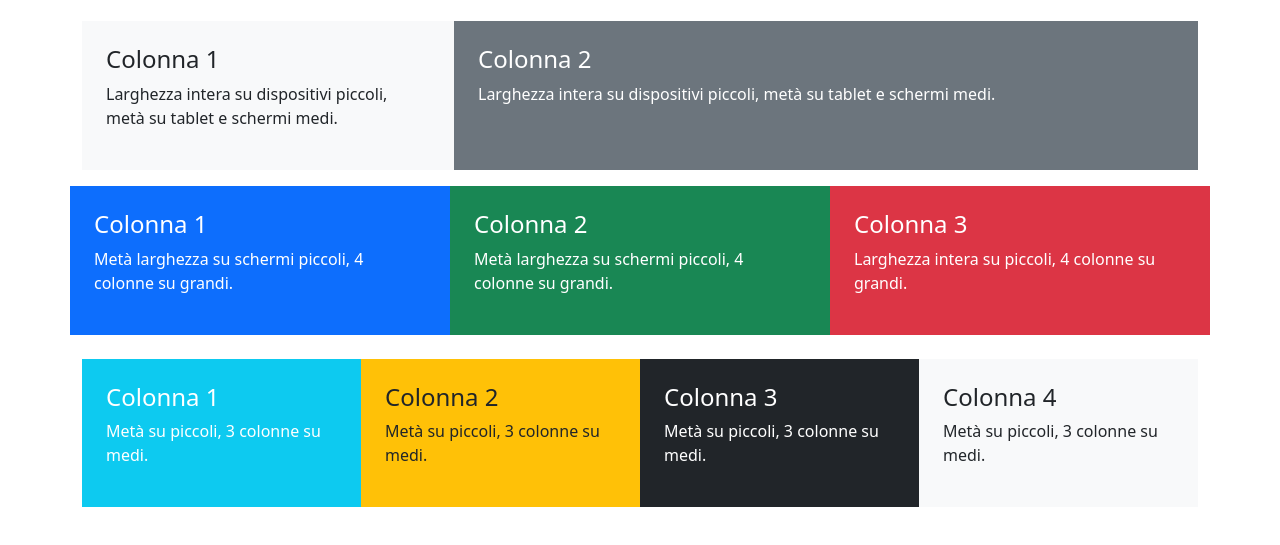
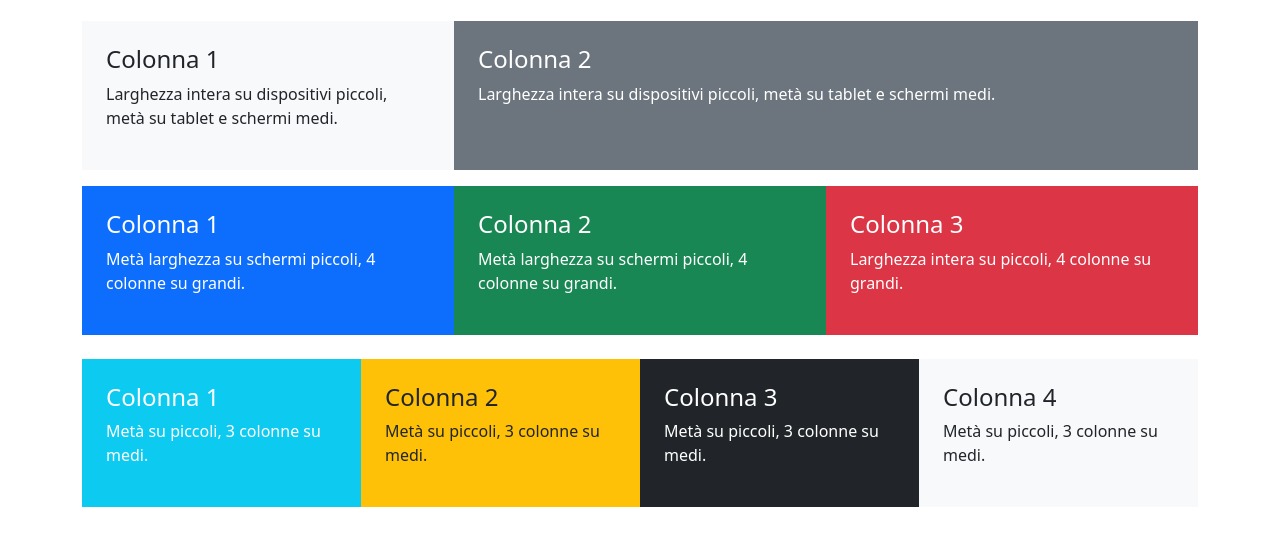
Before and after one commit to carminerizzi91-spec/htmlcss-bootstrap-layout, a plain HTML site: page index.html in a window 1280 px wide. Shown: the part 107-652 px from the top of the page. Drawn offline with Linux system fonts and the light colour scheme.

Commit message:
mod:sectrion seconda

```diff
--- a/index.html
+++ b/index.html
@@ -31,7 +31,7 @@
 </div>
 
   <!-- Seconda sezione -->
-  <div class="row mb-4">
+  <div class="row mb-4 g-0">
     <div class="col-12 col-sm-6 col-md-4 col-lg-4 bg-primary text-white p-4">
       <h4>Colonna 1</h4>
       <p>Metà larghezza su schermi piccoli, 4 colonne su grandi.</p>
```
